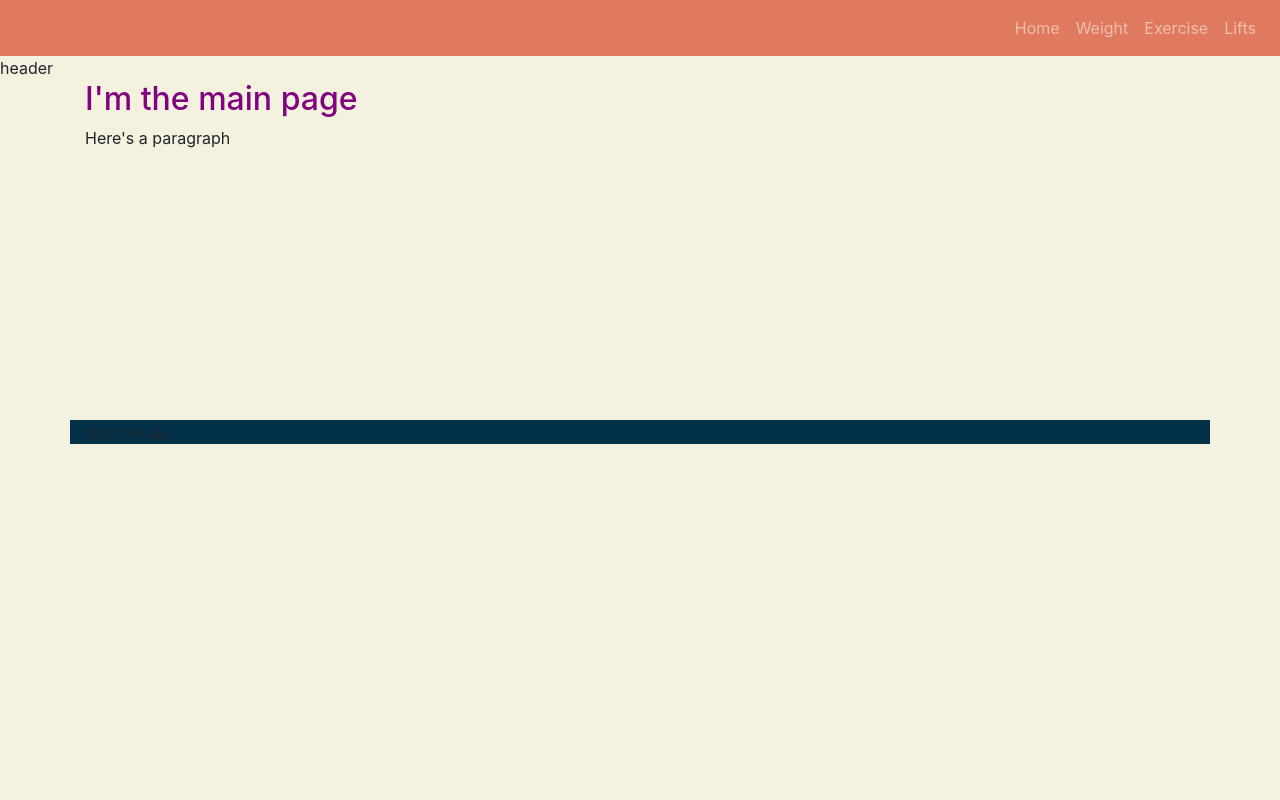
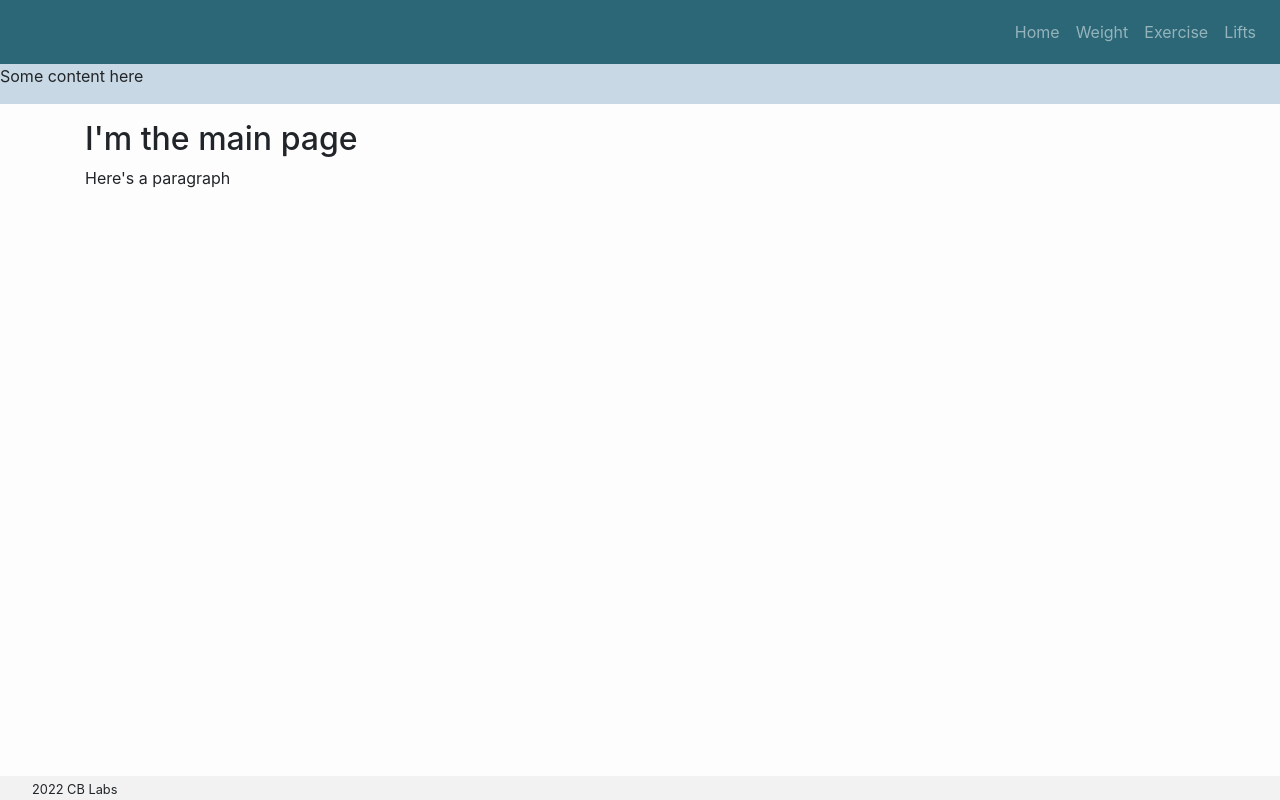
Before and after one commit to conorpbrady/project-concord, a Django app: page /webapp/ in a window 1280 px wide. Run offline with Django 3.2, Linux system fonts and the light colour scheme; data that the repository does not hold is empty; some libraries are stand-ins or nearby versions.

Commit message:
minor layout changes

```diff
--- a/static/css/style.css
+++ b/static/css/style.css
@@ -1,51 +1,51 @@
-
-h2 {
-	color: purple;
+html {
+	height: 100%;
 }
 
-.green-bg {
-	background-color: green;
+body {
+	min-height: 100%;
+	display: grid;
+	grid-template-rows: 8% 5% auto 3%;
 }
 
-.main-light {
-	background-color: #669BBC;
+nav {
+	grid-row: 1 / 2;
 }
 
-.main-dark {
-	background-color: #003049;
-}
-
-.alt-light {
-	background-color: #C1121F;
-}
-
-.alt-dark {
-	background-color: #78000;
-}
-
-.bg-color {
-	background-color: #FDF0D5;
+header {
+	grid-row: 2 / 3;
 }
 
 
-.accent-1 { /* Terra Cotta*/
-	background-color: #E07A5F;
+main {
+	grid-row: 3 / 4;
+	padding: 1em;
+}
+
+footer {
+	grid-row: 4 / 5;
+	padding-left: 2em;
 }
 
 
-.accent-2 { /* Independence */
-	background-color: #3D405B;
+.accent-1 {
+	background-color: #2B6777;
 }
 
 
-.accent-3 { /* Green Sheen */
-	background-color: #81B29A;
+.accent-2 {
+	background-color: #C8D8E4;
 }
 
-.off-white { /* Eggshell */
-	background-color: #F4F1DE;
+
+.accent-3 {
+	background-color: #52AB98;
 }
 
-.accent-white { /* Deep Champagne */
-	background-color: #F2CC8F;
+.off-white {
+	background-color: #FDFDFD;
 }
+
+.accent-white {
+	background-color: #F2F2F2F2;
+}
--- a/webapp/templates/footer.html
+++ b/webapp/templates/footer.html
@@ -1,3 +1,3 @@
-<footer class="container main-dark">
+<footer class="accent-white">
 	<small>2022 CB Labs</small>
 </footer>
--- a/webapp/templates/header.html
+++ b/webapp/templates/header.html
@@ -1 +1,3 @@
-<div>header</div>
+<header class="accent-2">
+	Some content here
+</header>
```
Also changed, not shown: 2 other files.
